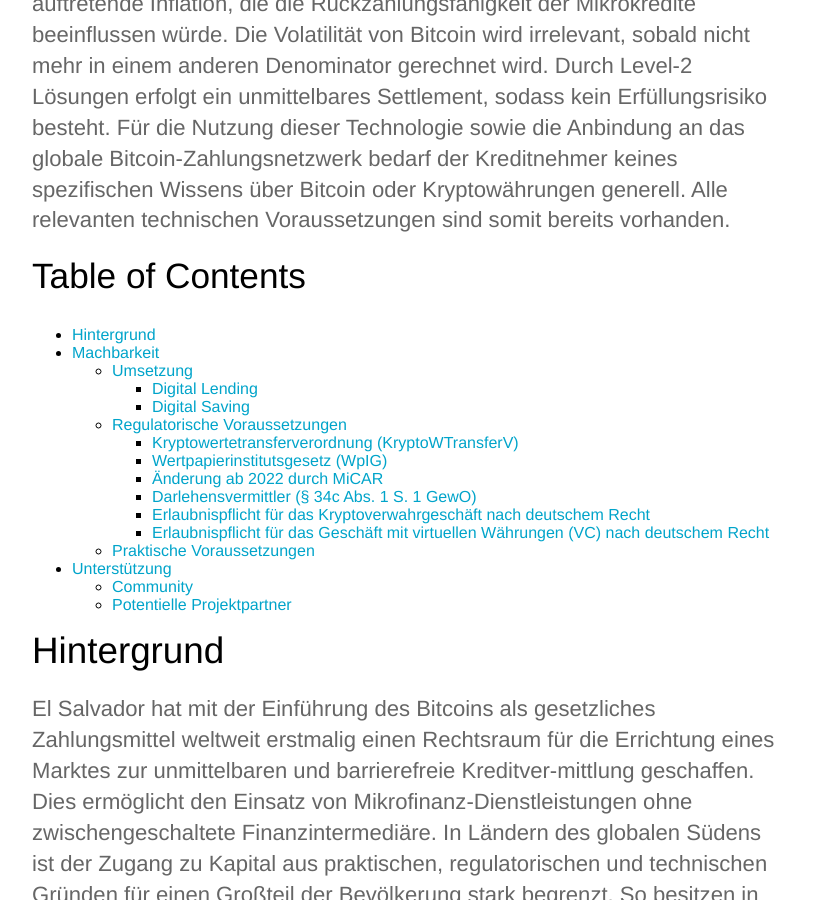
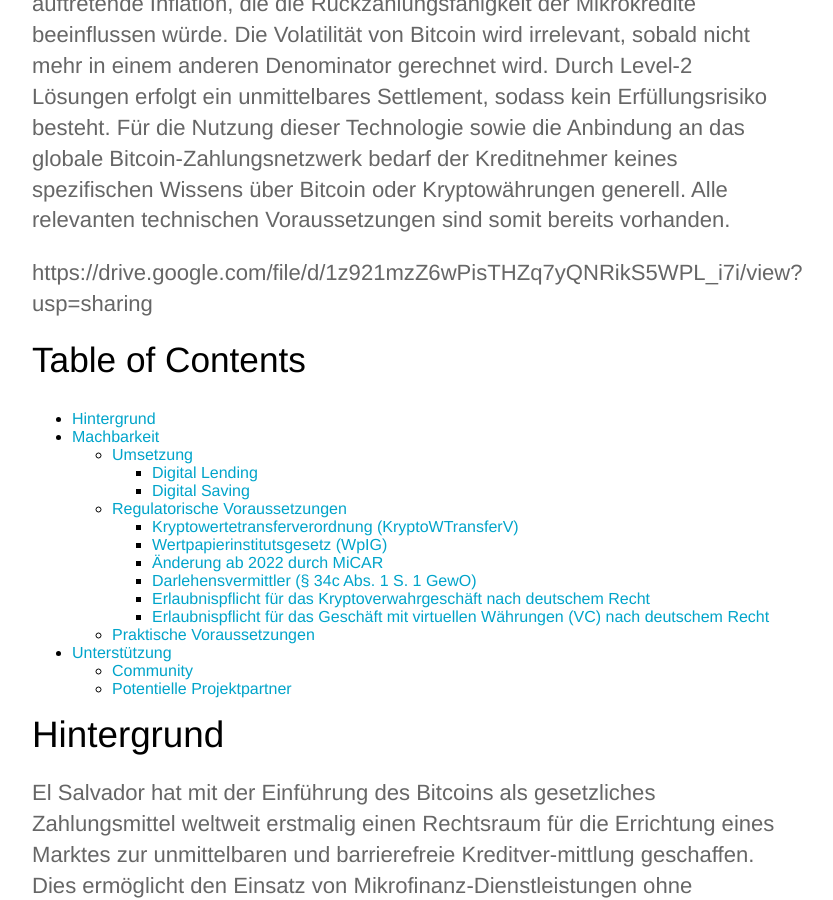
Before and after one commit to Bitcoin-InnovationHub/home, a Jekyll site: the page built from _posts/2022-05-16-bitcoin-microfinance.md, in a window 1280 px wide and 900 px high, scrolled down 1102 px. Shown: the whole window, without its empty margins (233-1066 px from the left). Built offline with Jekyll 4.4.1, drawn with Linux system fonts in a browser that asks for light colours; some of the changed lines change nothing that is shown.

Commit message:
Update 2022-05-16-bitcoin-microfinance.md

```diff
--- a/_posts/2022-05-16-bitcoin-microfinance.md
+++ b/_posts/2022-05-16-bitcoin-microfinance.md
@@ -23,6 +23,8 @@ Fallstudie für ein nachhaltiges, inklusives, digitales Ökosystem auf Bitcoin
 Durch Aufbau einer P2P-Kreditplattform sollen Mikrofinanz-Lösungen auf Basis des Bitcoin-Netzwerks ermöglicht werden. Im Mittelpunkt steht die Allokation von Kapital ohne Zeitzäsur, Bürokratie, Kostenaufwand und insbesondere ohne Intermediäre.
 Besonderheit ist, dass in Ländern, in denen Bitcoin gesetzliches Zahlungsmittel ist, kein Währungsrisiko für die Parteien besteht. Unter einem Bitcoin-Standard gibt es zudem keine lokal auftretende Inflation, die die Rückzahlungsfähigkeit der Mikrokredite beeinflussen würde. Die Volatilität von Bitcoin wird irrelevant, sobald nicht mehr in einem anderen Denominator gerechnet wird. Durch Level-2 Lösungen erfolgt ein unmittelbares Settlement, sodass kein Erfüllungsrisiko besteht.
 Für die Nutzung dieser Technologie sowie die Anbindung an das globale Bitcoin-Zahlungsnetzwerk bedarf der Kreditnehmer keines spezifischen Wissens über Bitcoin oder Kryptowährungen generell. Alle relevanten technischen Voraussetzungen sind somit bereits vorhanden.
+
+https://drive.google.com/file/d/1z921mzZ6wPisTHZq7yQNRikS5WPL_i7i/view?usp=sharing
 
 Table of Contents
 ---
```
